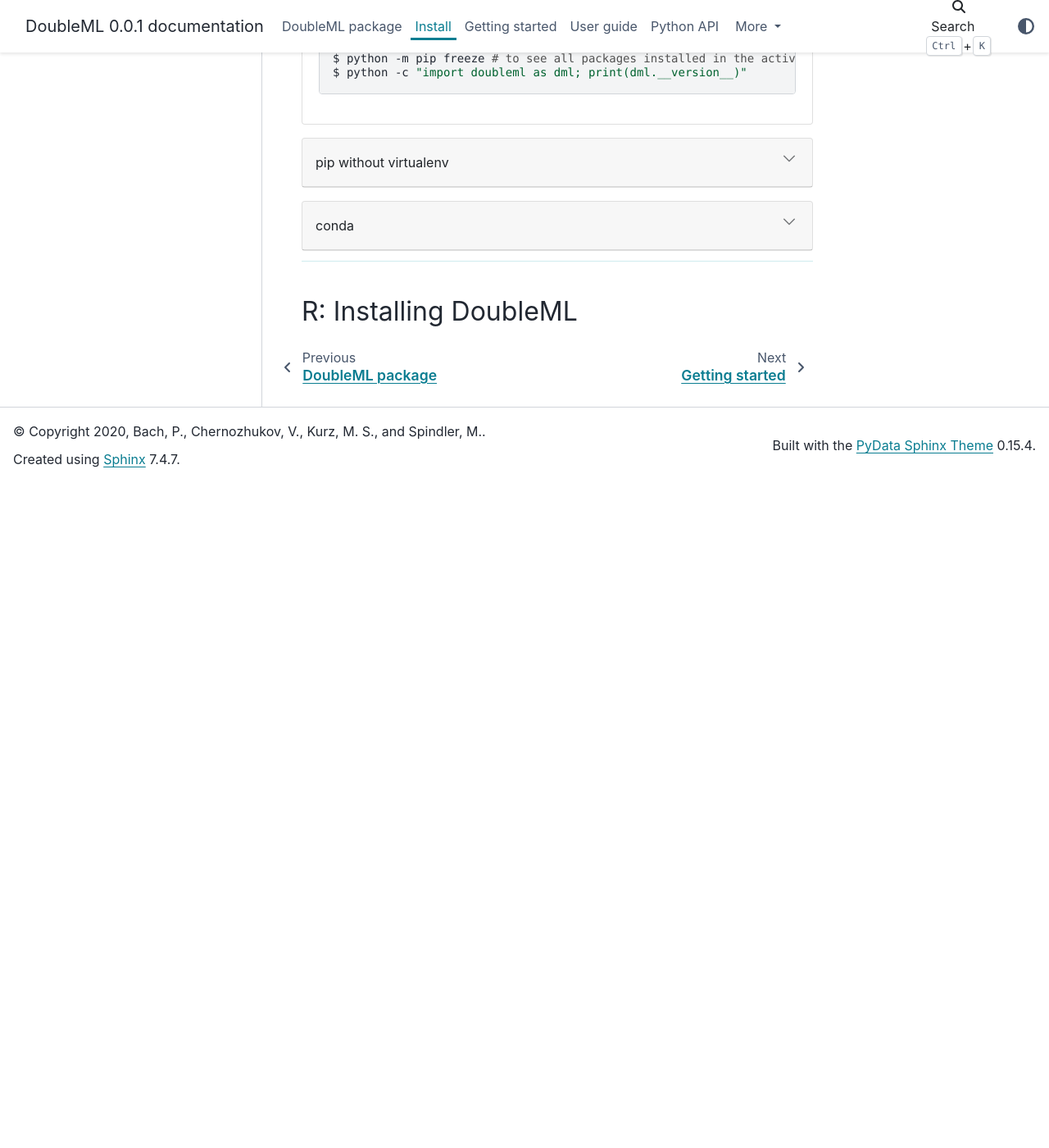
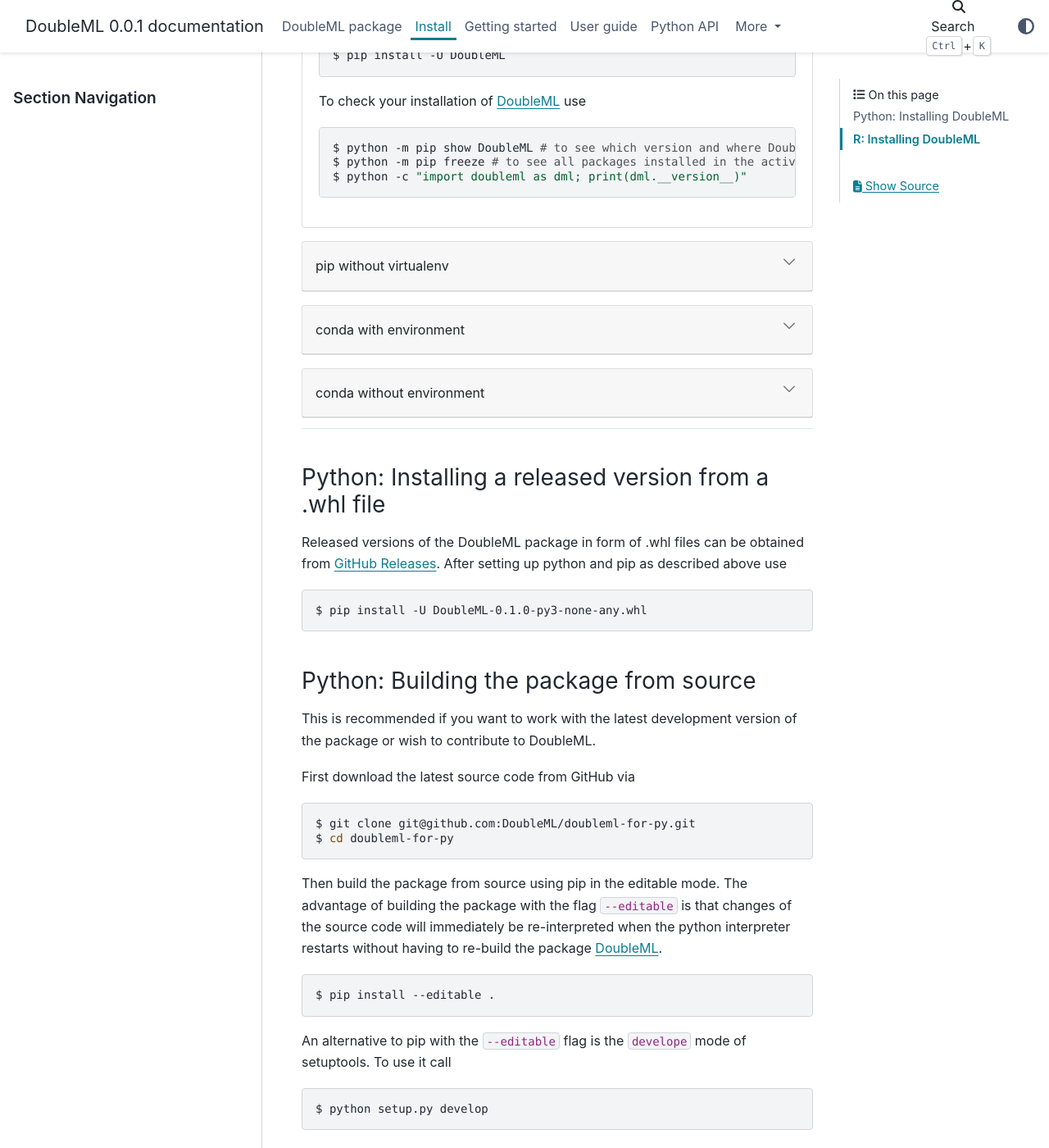
Before and after one commit to DoubleML/doubleml-docs, a Sphinx documentation site: the page built from doc/intro/install.rst, in a window 1280 px wide and 1400 px high, scrolled down 1451 px. Shown: the whole window at 82% size. Built offline with Sphinx 7.4.7 and the PyData theme 0.15.4, drawn with Linux system fonts in a browser that asks for light colours; pages that are not in the unit, such as notebooks, are missing from menus; before the commit the page ends 2040 px from its top, so only the background shows below that; some of the changed text lies outside the part shown.

Commit message:
add manual for install from wheel and build from source

```diff
--- a/doc/intro/install.rst
+++ b/doc/intro/install.rst
@@ -15,14 +15,17 @@
 
 - Install the latest official release via pip or conda. This is the recommended approach for most users.
 - Install a released version of DoubleML from a .whl file.
-- Install the package from source. This is recommended if you want to work with the latest development version of the package. This also the best way if you wish to contribute to DoubleML.
+- Building the package from source. This is recommended if you want to work with the latest development version of the package. This also the best way if you wish to contribute to DoubleML.
 
 .. warning::
     We plan to push a first release of the :ref:`DoubleML <doubleml_package>` package to pip and conda very soon.
     Until then the installation of a released version is only possible from .whl files available on
-    `GitHub <https://github.com/DoubleML/doubleml-for-py/releases>`_.
+    `GitHub Releases <https://github.com/DoubleML/doubleml-for-py/releases>`_.
     The developing version can be installed with the source code which is also available on
-    `GitHub <https://github.com/DoubleML/doubleml-for-py>`_.
+    `GitHub Source <https://github.com/DoubleML/doubleml-for-py>`_.
+
+Python: Installing the latest release from pip or conda
+-------------------------------------------------------
 
 .. tabbed:: Linux
 
@@ -84,56 +87,97 @@
             $ python3 -m pip freeze # to see all installed packages
             $ python3 -c "import doubleml as dml; print(dml.__version__)"
 
-    .. dropdown:: conda
+    .. dropdown:: conda with environment
 
         Install ``conda`` as described `here <https://docs.conda.io/projects/conda/en/latest/user-guide/install/>`_.
 
         To avoid potential conflicts with other packages it is recommended to use a conda environment.
 
-        .. dropdown:: with conda environment
-            :open:
+        :open:
 
-            We setup a conda environment named ``dml-venv`` and activate it
+        We setup a conda environment named ``dml-venv`` and activate it
 
-            .. code-block:: Bash
+        .. code-block:: Bash
 
-                $ conda create -n dml-venv
-                $ conda activate sklearn-env
+            $ conda create -n dml-venv
+            $ conda activate sklearn-env
 
-            To install :ref:`DoubleML <doubleml_package>` run
+        To install :ref:`DoubleML <doubleml_package>` run
 
-            .. code-block:: Bash
+        .. code-block:: Bash
 
-                $ conda install DoubleML
+            $ conda install DoubleML
 
-            To check your installation of :ref:`DoubleML <doubleml_package>` use
+        To check your installation of :ref:`DoubleML <doubleml_package>` use
 
-            .. code-block:: Bash
+        .. code-block:: Bash
 
-                $ conda list DoubleML # to see which version and where DoubleML is installed
-                $ conda list # to see all packages installed in the active conda environment
-                $ python -c "import doubleml as dml; print(dml.__version__)"
+            $ conda list DoubleML # to see which version and where DoubleML is installed
+            $ conda list # to see all packages installed in the active conda environment
+            $ python -c "import doubleml as dml; print(dml.__version__)"
 
-        .. dropdown:: without conda environment
+    .. dropdown:: conda without environment
 
-            To install :ref:`DoubleML <doubleml_package>` run
+        Install ``conda`` as described `here <https://docs.conda.io/projects/conda/en/latest/user-guide/install/>`_.
 
-            .. code-block:: Bash
+        To install :ref:`DoubleML <doubleml_package>` run
 
-                $ conda install DoubleML
+        .. code-block:: Bash
 
-            To check your installation of :ref:`DoubleML <doubleml_package>` use
+            $ conda install DoubleML
 
-            .. code-block:: Bash
+        To check your installation of :ref:`DoubleML <doubleml_package>` use
 
-                $ conda list DoubleML # to see which version and where DoubleML is installed
-                $ conda list # to see all installed packages
-                $ python -c "import doubleml as dml; print(dml.__version__)"
+        .. code-block:: Bash
+
+            $ conda list DoubleML # to see which version and where DoubleML is installed
+            $ conda list # to see all installed packages
+            $ python -c "import doubleml as dml; print(dml.__version__)"
 
 .. tabbed:: Windows
 
     asdflkjasdlkfjdsaf
 
+
+Python: Installing a released version from a .whl file
+------------------------------------------------------
+
+Released versions of the DoubleML package in form of .whl files can be obtained from
+`GitHub Releases <https://github.com/DoubleML/doubleml-for-py/releases>`_.
+After setting up python and pip as described above use
+
+.. code-block:: Bash
+
+    $ pip install -U DoubleML-0.1.0-py3-none-any.whl
+
+Python: Building the package from source
+----------------------------------------
+
+This is recommended if you want to work with the latest development version of the package or wish to contribute to DoubleML.
+
+First download the latest source code from GitHub via
+
+.. code-block:: Bash
+
+    $ git clone git@github.com:DoubleML/doubleml-for-py.git
+    $ cd doubleml-for-py
+
+Then build the package from source using pip in the editable mode.
+The advantage of building the package with the flag ``--editable`` is that changes of the source code will immediately be
+re-interpreted when the python interpreter restarts without having to re-build the package
+:ref:`DoubleML <doubleml_package>`.
+
+.. code-block:: Bash
+
+    $ pip install --editable .
+
+An alternative to pip with the ``--editable`` flag is the ``develope`` mode of setuptools. To use it call
+
+.. code-block:: Bash
+
+    $ python setup.py develop
+
+
 .. _install_r:
 
 R: Installing DoubleML
```
